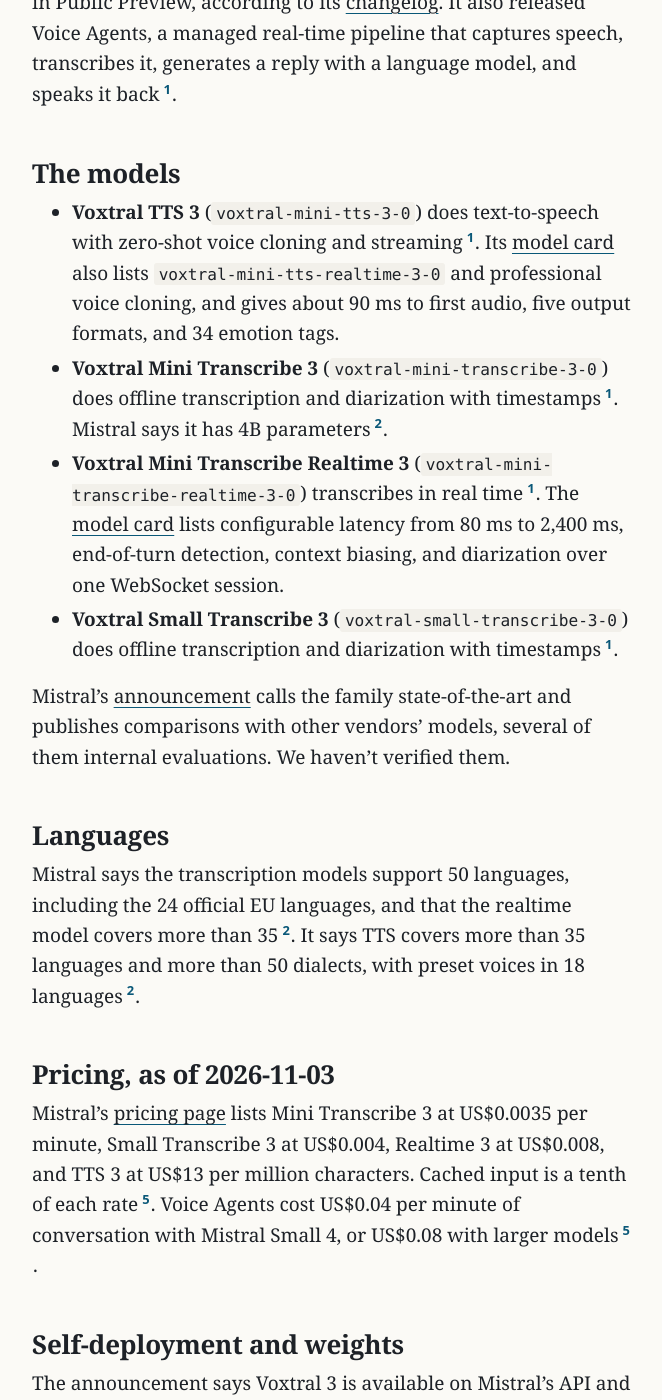
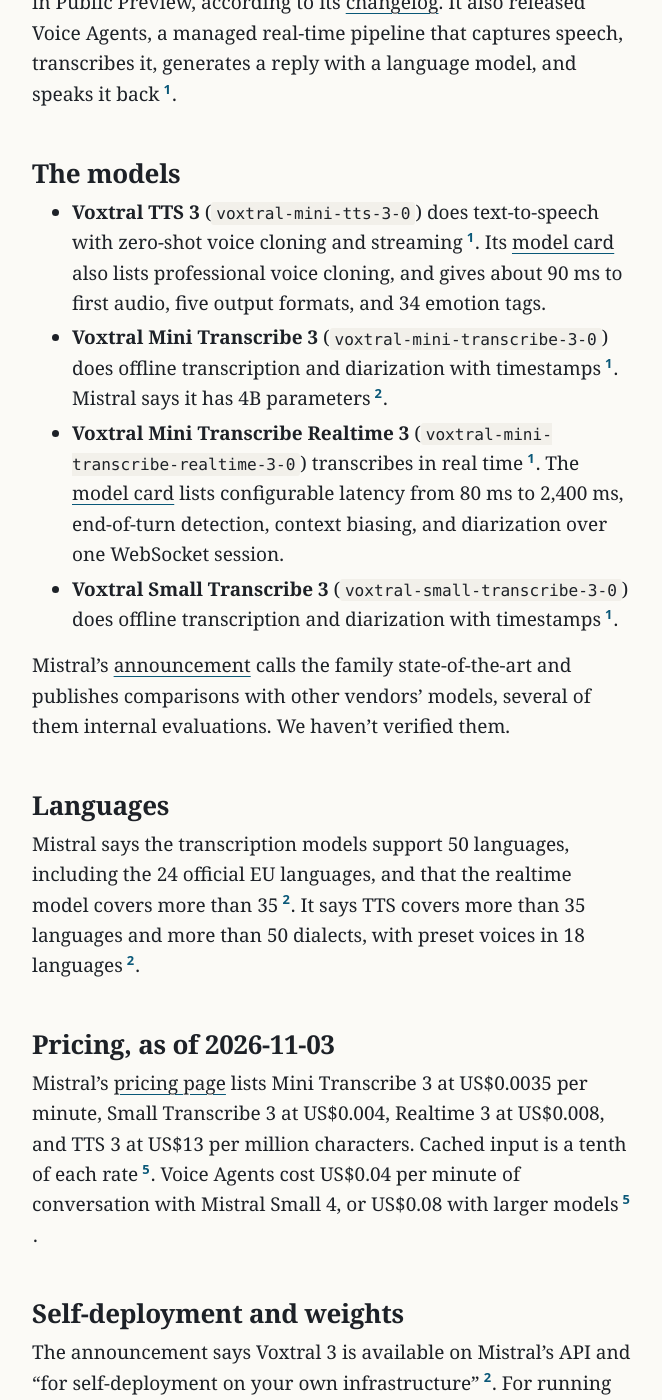
Before and after one commit to northwind-press/northwind-press.github.io, a Jekyll site: the page built from _posts/2026-11-03-mistral-voxtral-3-voice-agents.md, in a window 1280 px wide and 1400 px high, scrolled down 607 px. Shown: the whole window, without its empty margins (308-970 px from the left). Built offline with Jekyll 4.4.1, drawn with Linux system fonts in a browser that asks for light colours; some of the changed text lies outside the part shown.

Commit message:
Desk edit: Voxtral (cut unverified TTS realtime ID; pricing-label wording)
Co-Authored-By: Claude Opus 5.5 <noreply@anthropic.com>

```diff
--- a/_posts/2026-11-03-mistral-voxtral-3-voice-agents.md
+++ b/_posts/2026-11-03-mistral-voxtral-3-voice-agents.md
@@ -39,7 +39,7 @@ Mistral released four Voxtral 3 speech models on 2026-10-20, all in Public Previ
 
 ## The models
 
-- **Voxtral TTS 3** (`voxtral-mini-tts-3-0`) does text-to-speech with zero-shot voice cloning and streaming{% include cite.html n=1 %}. Its [model card](https://docs.mistral.ai/models/voxtral-mini-tts-3-0) also lists `voxtral-mini-tts-realtime-3-0` and professional voice cloning, and gives about 90 ms to first audio, five output formats, and 34 emotion tags.
+- **Voxtral TTS 3** (`voxtral-mini-tts-3-0`) does text-to-speech with zero-shot voice cloning and streaming{% include cite.html n=1 %}. Its [model card](https://docs.mistral.ai/models/voxtral-mini-tts-3-0) also lists professional voice cloning, and gives about 90 ms to first audio, five output formats, and 34 emotion tags.
 - **Voxtral Mini Transcribe 3** (`voxtral-mini-transcribe-3-0`) does offline transcription and diarization with timestamps{% include cite.html n=1 %}. Mistral says it has 4B parameters{% include cite.html n=2 %}.
 - **Voxtral Mini Transcribe Realtime 3** (`voxtral-mini-transcribe-realtime-3-0`) transcribes in real time{% include cite.html n=1 %}. The [model card](https://docs.mistral.ai/models/voxtral-mini-transcribe-realtime-3-0) lists configurable latency from 80 ms to 2,400 ms, end-of-turn detection, context biasing, and diarization over one WebSocket session.
 - **Voxtral Small Transcribe 3** (`voxtral-small-transcribe-3-0`) does offline transcription and diarization with timestamps{% include cite.html n=1 %}.
```
Also changed, not shown: other parts of _posts/2026-11-03-mistral-voxtral-3-voice-agents.md (+1 -1 lines).
